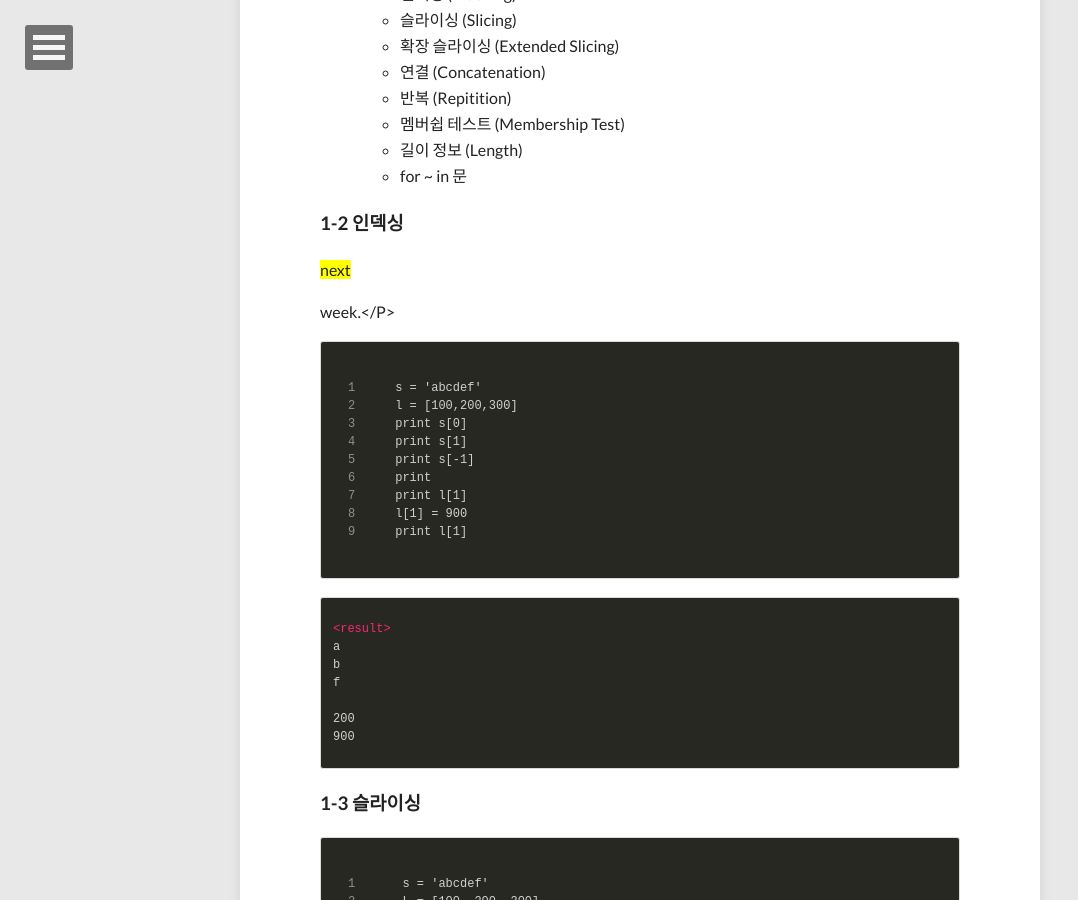
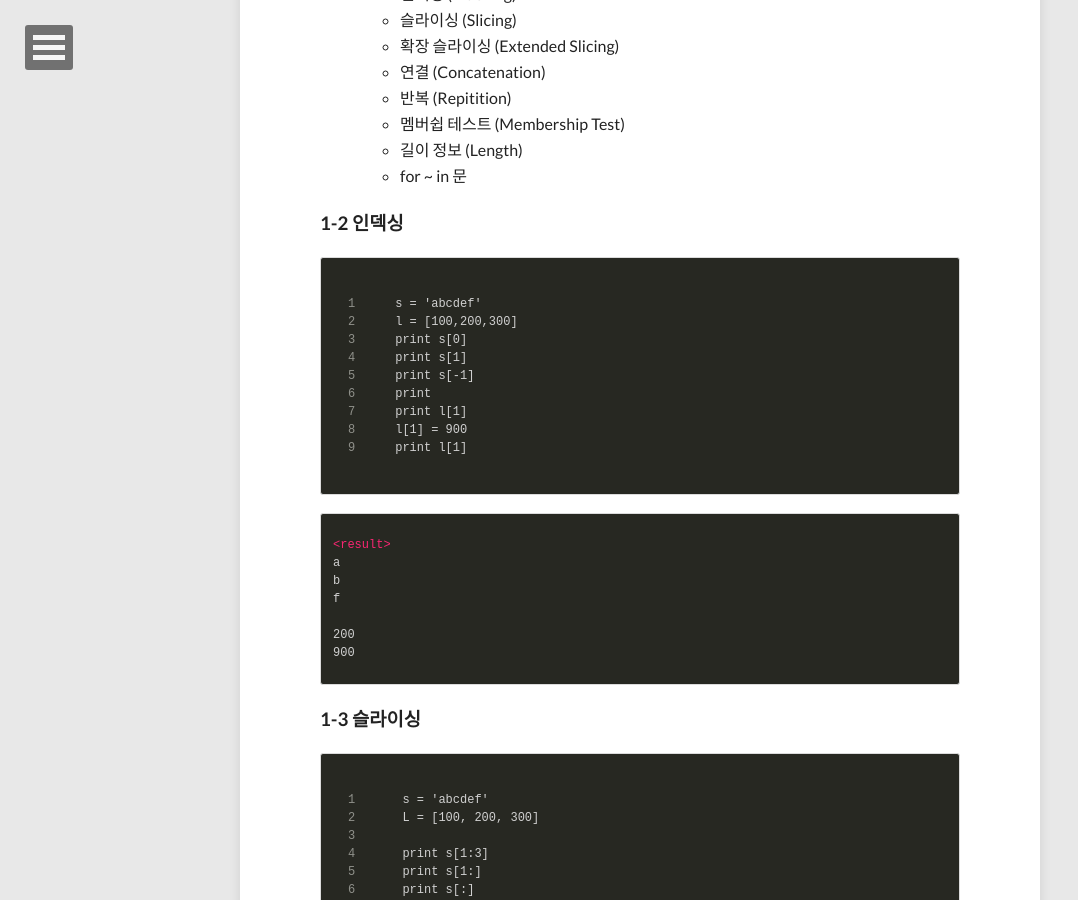
Before and after one commit to geoncheollee/geonblog, a Jekyll site: the page built from lecture_4.md, in a window 1280 px wide and 900 px high, scrolled down 810 px. Shown: the whole window, without its empty margins (0-1078 px from the left). Built offline with Jekyll 4.4.1, drawn with Linux system fonts in a browser that asks for light colours; nearby versions of some CDN libraries; comment, search, counter and statistics services are not loaded.

Commit message:
Update lecture_4.md

```diff
--- a/lecture_4.md
+++ b/lecture_4.md
@@ -29,11 +29,6 @@ share: true
 
 
 ### 1-2 인덱싱
-
-
-<FONT
-style="BACKGROUND-COLOR: yellow">next </FONT>week.</P>
-
 
 {% highlight html linenos %}
 {% raw %}
```
